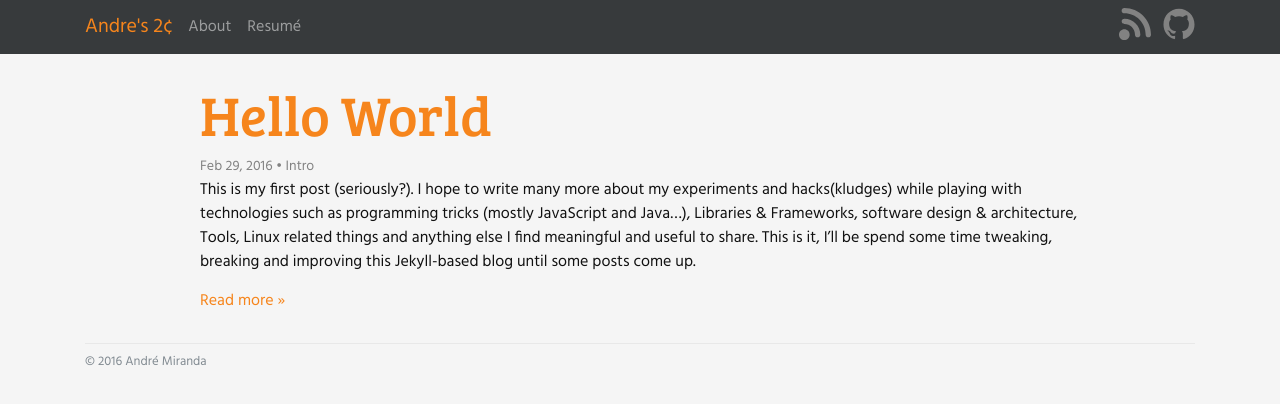
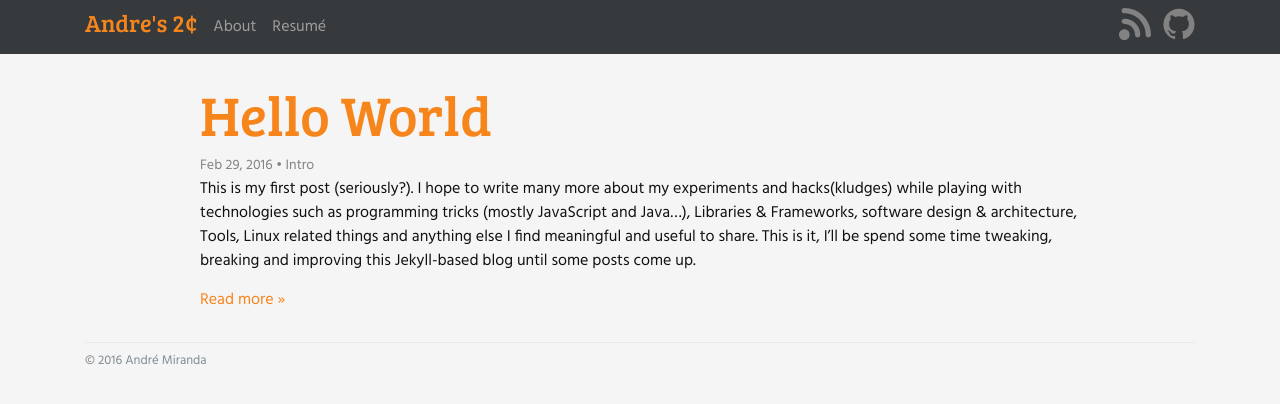
Before and after one commit to andreldm/andreldm.github.io, a Jekyll site: the page built from index.html, in a window 1280 px wide. Shown: the top 404 px of the page. Built offline with Jekyll 4.4.1, drawn with Linux system fonts in a browser that asks for light colours.

Commit message:
Rename blog and improve header visual

```diff
--- a/_sass/_layout.scss
+++ b/_sass/_layout.scss
@@ -86,15 +86,19 @@
 /**
  * Bootstrap customization
  */
- .main-header {
-   padding: 0px;
- }
+.main-header {
+ padding: 0px;
+}
 
 .navbar {
   border-radius: 0;
   margin-bottom: $spacing-unit;
 
   .navbar-brand {
+    font-family: "Bree Serif";
+    font-size: 1.5rem;
+    padding: 0px;
+    line-height: 1.25;
     color: $brand-color;
   }
 }
```
